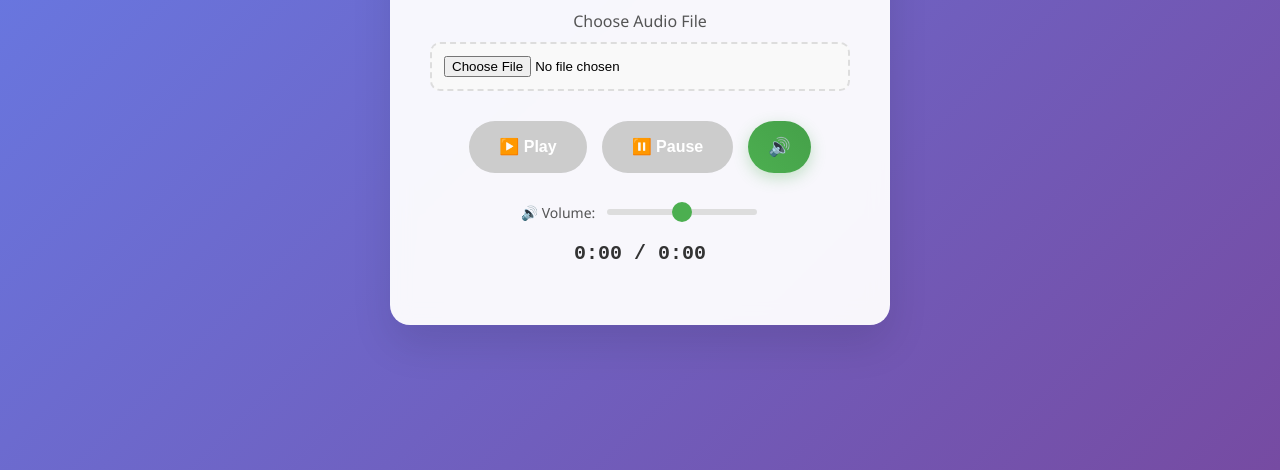
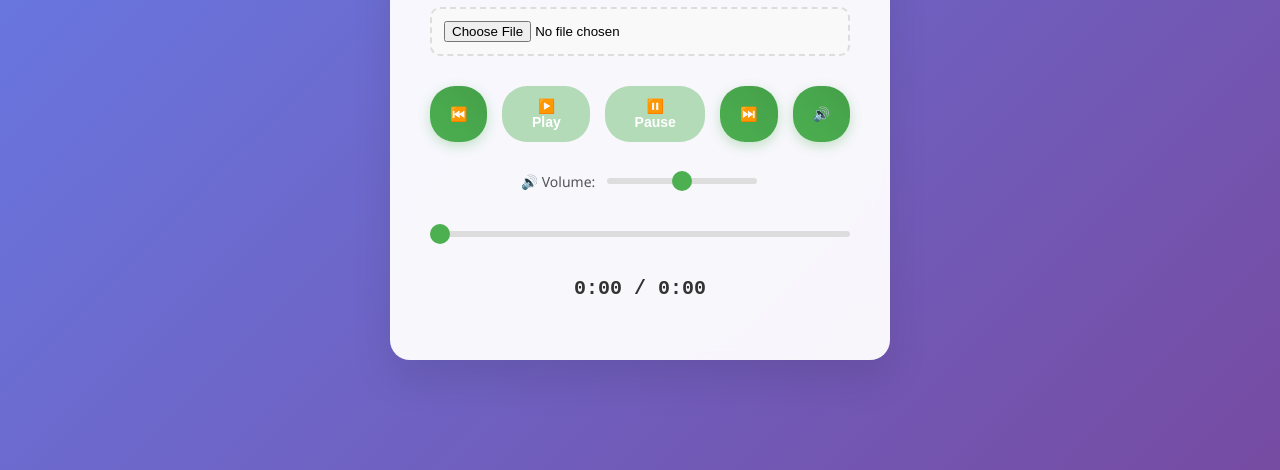
Before and after one commit to wesgitley/mysoundapilab, a website: page index.html in a window 1280 px wide. Shown: the part 330-800 px from the top of the page. Drawn offline with Linux system fonts and the light colour scheme.

Commit message:
Skip Button implementation

```diff
--- a/index.html
+++ b/index.html
@@ -58,24 +58,26 @@
       gap: 15px;
       margin: 30px 0;
     }
+
     button {
-      padding: 15px 30px;
+      padding: 12px 20px;
       background: linear-gradient(45deg, #4CAF50, #45a049);
       color: white;
       border: none;
-      border-radius: 50px;
+      border-radius: 25px;
       cursor: pointer;
-      font-size: 16px;
+      font-size: 14px;
       font-weight: 600;
       transition: all 0.3s ease;
-      box-shadow: 0 5px 15px rgba(76, 175, 80, 0.3);
+      box-shadow: 0 4px 12px rgba(76, 175, 80, 0.3);
     }
+
     button:hover:not(:disabled) {
       transform: translateY(-2px);
       box-shadow: 0 8px 25px rgba(76, 175, 80, 0.4);
     }
     button:disabled {
-      background: #ccc;
+      background: rgba(76, 175, 80, 0.4);
       cursor: not-allowed;
       box-shadow: none;
     }
@@ -126,12 +128,16 @@
     <input type="file" id="audioFile" accept="audio/*">
 
 
+
+
+
+
     <div class="controls">
+      <button id="skipBackBtn" onclick="skipBackward()">⏮️</button>
       <button id="playBtn" onclick="playAudio()" disabled>▶️ Play</button>
       <button id="pauseBtn" onclick="pauseAudio()" disabled>⏸️ Pause</button>
-
-      <button id="muteBtn" onclick="toggleMute()" style="padding: 15px 20px; font-size: 18px;">🔊</button>
-
+      <button id="skipForwardBtn" onclick="skipForward()">⏭️</button>
+      <button id="muteBtn" onclick="toggleMute()">🔊</button>
     </div>
 
 
@@ -140,7 +146,17 @@
       <input type="range" id="volumeSlider" min="0" max="1" step="0.1" value="0.5">
     </div>
 
+    <div class="seekbar-container">
+      <input type="range" id="seekSlider" min="0" max="100" value="0" step="0.1" style="width: 100%; margin: 20px 0;">
+    </div>
+
+
+
+    <!-- Seekbar already updated above -->
+
+
     <div id="time-display">0:00 / 0:00</div>
+
 
     <audio id="audioPlayer" preload="metadata"></audio>
   </div>
@@ -148,13 +164,25 @@
   <script>
     const fileInput = document.getElementById('audioFile');
 
+
+
+
+
     const playBtn = document.getElementById('playBtn');
     const pauseBtn = document.getElementById('pauseBtn');
+    const skipBackBtn = document.getElementById('skipBackBtn');
+    const skipForwardBtn = document.getElementById('skipForwardBtn');
     const muteBtn = document.getElementById('muteBtn');
+
+
     const player = document.getElementById('audioPlayer');
     const timeDisplay = document.getElementById('time-display');
+
+
     const volumeSlider = document.getElementById('volumeSlider');
+    const seekSlider = document.getElementById('seekSlider');
     let isMuted = false;
+
 
 
     function formatTime(seconds) {
@@ -167,13 +195,28 @@
       timeDisplay.textContent = `0:00 / ${formatTime(player.duration)}`;
     });
 
+
     player.addEventListener('timeupdate', () => {
       timeDisplay.textContent = `${formatTime(player.currentTime)} / ${formatTime(player.duration)}`;
+      if (!isNaN(player.duration)) {
+        seekSlider.max = player.duration;
+        seekSlider.value = player.currentTime;
+      }
     });
+
+
 
     volumeSlider.addEventListener('input', () => {
       player.volume = parseFloat(volumeSlider.value);
     });
+
+    seekSlider.addEventListener('input', () => {
+      player.currentTime = parseFloat(seekSlider.value);
+    });
+
+
+
+
 
     fileInput.addEventListener('change', function() {
       const file = this.files[0];
@@ -188,13 +231,32 @@
       }
     });
 
+
+
+
+
+
+
     function playAudio() {
       player.play().catch(e => console.log('Play failed:', e));
     }
 
-
     function pauseAudio() {
       player.pause();
+    }
+
+
+
+    function skipBackward() {
+      if (player.duration) {
+        player.currentTime = Math.max(0, player.currentTime - 10);
+      }
+    }
+
+    function skipForward() {
+      if (player.duration) {
+        player.currentTime = Math.min(player.duration, player.currentTime + 10);
+      }
     }
 
     function toggleMute() {
@@ -202,7 +264,10 @@
       muteBtn.textContent = isMuted ? '🔇' : '🔊';
       player.volume = isMuted ? 0 : parseFloat(volumeSlider.value);
     }
+
   </script>
+
+
 
 </body>
 </html>
```
